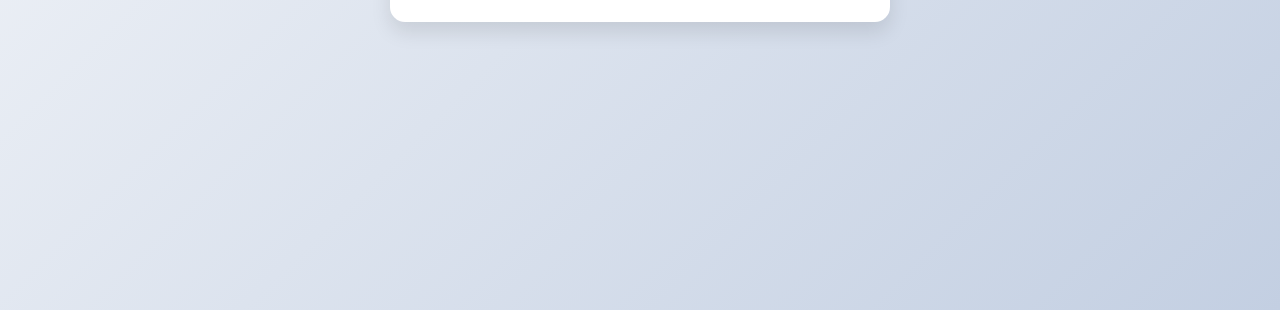
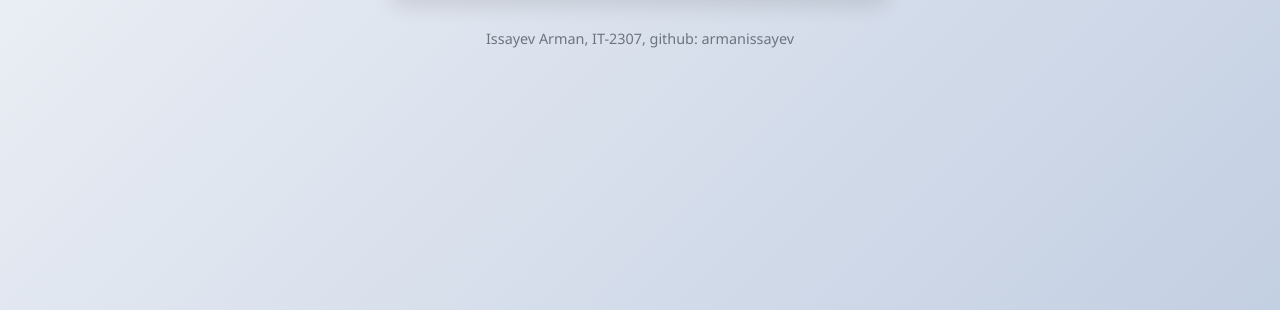
Before and after one commit to armanissayev/phish-guard, a website: page frontend/index.html in a window 1280 px wide. Shown: the part 490-800 px from the top of the page. Drawn offline with Linux system fonts and the light colour scheme.

Commit message:
added my footprint

```diff
--- a/frontend/index.html
+++ b/frontend/index.html
@@ -387,5 +387,8 @@
             }
         });
     </script>
+    <footer style="margin-top: 2rem; text-align: center; color: #6c757d; font-size: 0.9rem;">
+        Issayev Arman, IT-2307, github: armanissayev
+    </footer>
 </body>
 </html>
```
